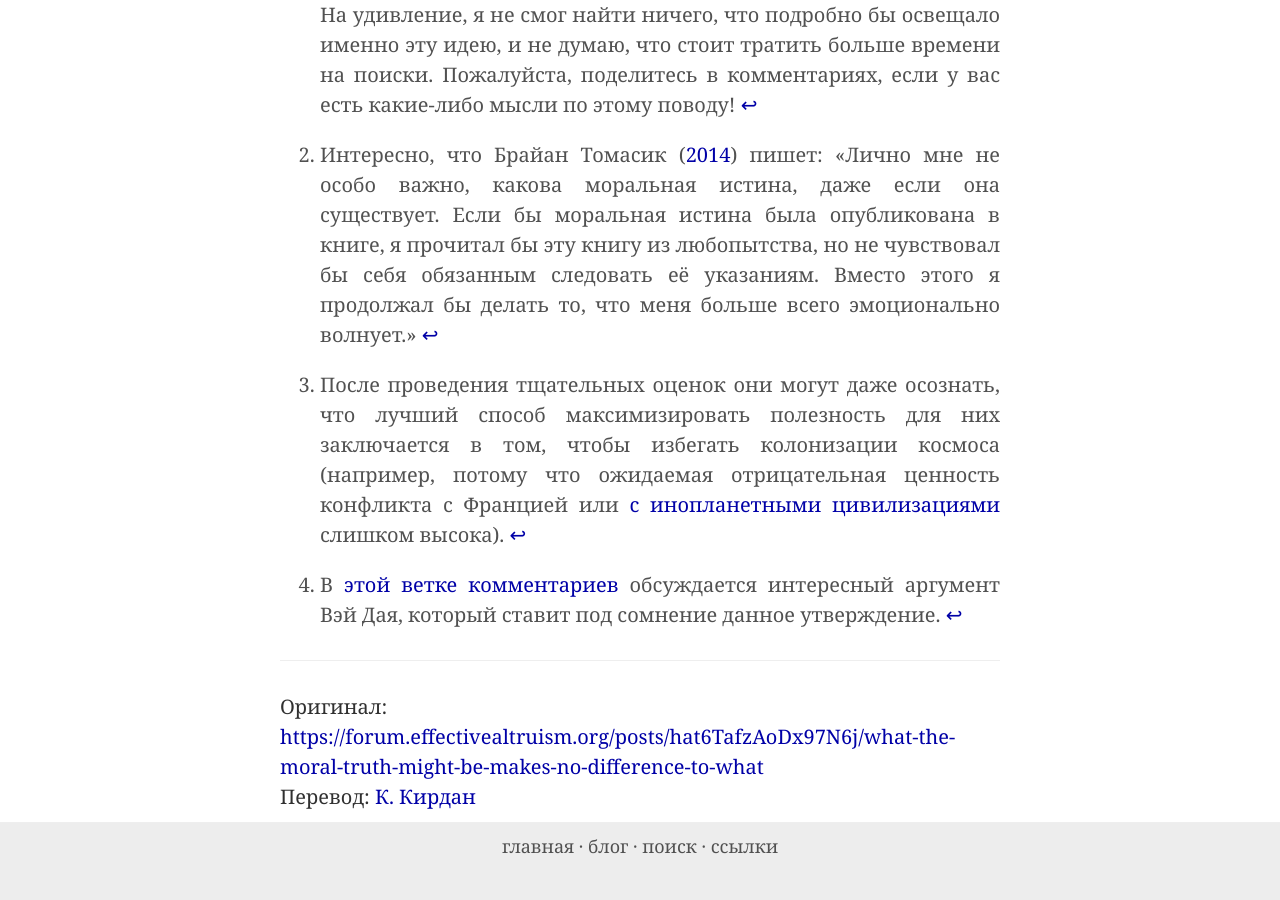
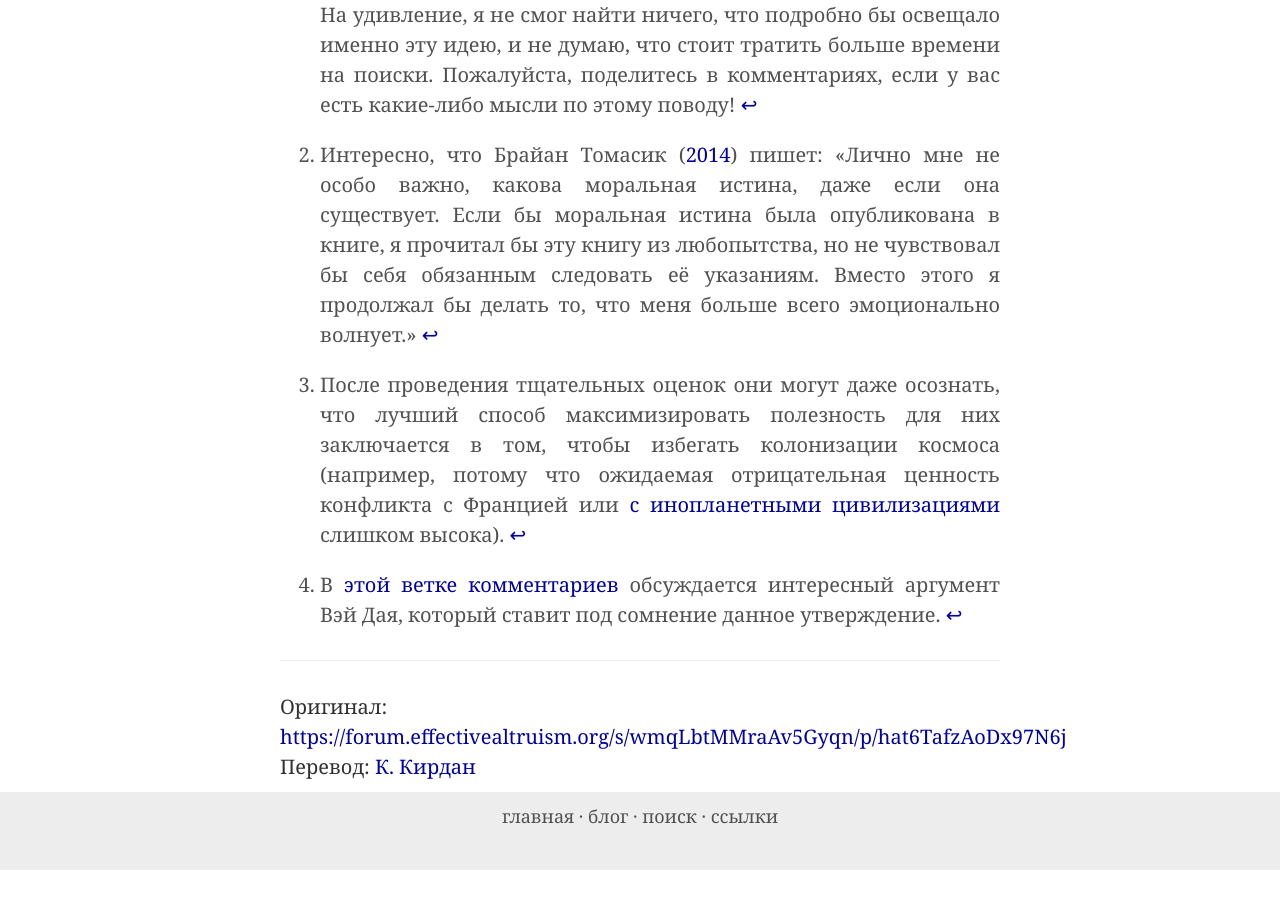
Before and after one commit to ReducingSuffering/reducingsuffering.github.io, a Jekyll site: the page built from _articles/jim-buhler-what-the-moral-truth-might-be-makes-no-difference.md, in a window 1280 px wide and 900 px high, scrolled down 4321 px. Built offline with Jekyll 4.4.1, drawn with Linux system fonts in a browser that asks for light colours; formulas are drawn with MathJax 3; after the commit the page ends 5191 px from its top, so only the background shows below that; some of the changed lines change nothing that is shown.

Commit message:
Update jim-buhler-what-the-moral-truth-might-be-makes-no-difference.md

```diff
--- a/_articles/jim-buhler-what-the-moral-truth-might-be-makes-no-difference.md
+++ b/_articles/jim-buhler-what-the-moral-truth-might-be-makes-no-difference.md
@@ -4,7 +4,7 @@ title: "Для предсказания будущего неважно, как
 authors:
   - Джим Бюлер
 original_date: 2023.04.09
-original: https://forum.effectivealtruism.org/posts/hat6TafzAoDx97N6j/what-the-moral-truth-might-be-makes-no-difference-to-what
+original: https://forum.effectivealtruism.org/s/wmqLbtMMraAv5Gyqn/p/hat6TafzAoDx97N6j
 translated_by: К. Кирдан
 math: true
 ---
```
